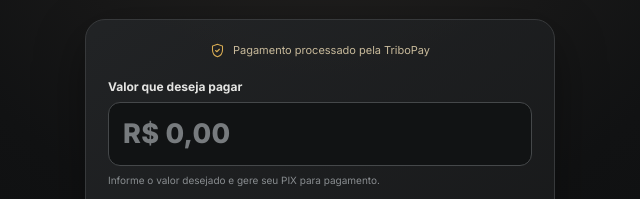
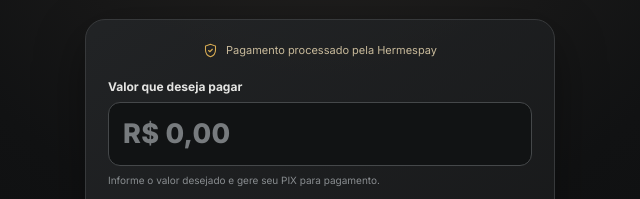
Before and after one commit to Thigg665555/pagueseguro, a plain HTML site: page index.html in a window 1280 px wide. Shown: the part 170-369 px from the top of the page, 320-960 px from the left. Drawn offline with Linux system fonts and the light colour scheme.

Commit message:
Update payment processor name in index.html

```diff
--- a/index.html
+++ b/index.html
@@ -68,7 +68,7 @@
     <section class="card">
       <div class="trust">
         <svg width="15" height="17" viewBox="0 0 24 24" fill="none" aria-hidden="true"><path d="M12 2 4 5v6c0 5.2 3.4 9.3 8 11 4.6-1.7 8-5.8 8-11V5l-8-3Z" stroke="#d9ad54" stroke-width="1.7"/><path d="m9 12 2 2 4-4" stroke="#d9ad54" stroke-width="1.7" stroke-linecap="round" stroke-linejoin="round"/></svg>
-        Pagamento processado pela TriboPay
+        Pagamento processado pela Hermespay
       </div>
 
       <form id="pix-form" novalidate>
```
